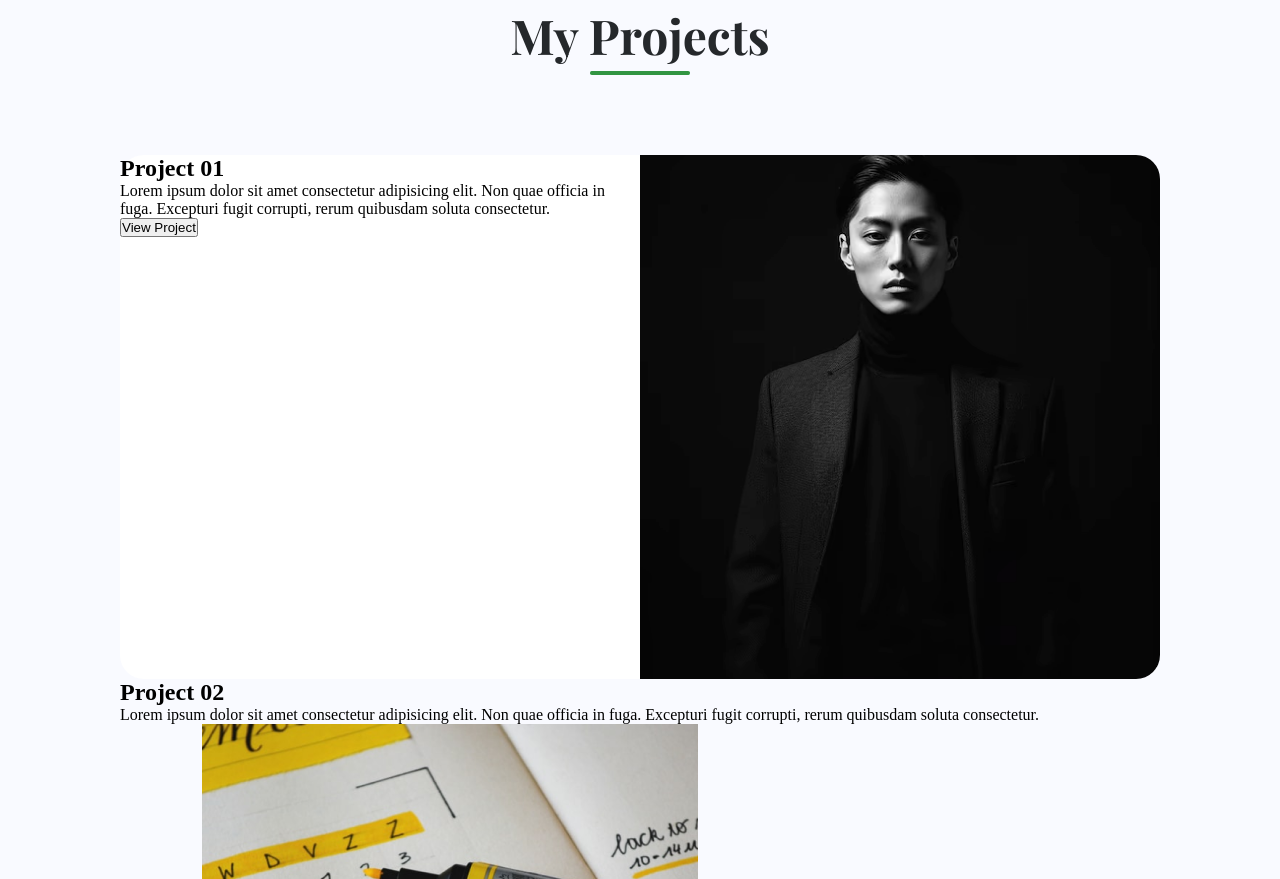
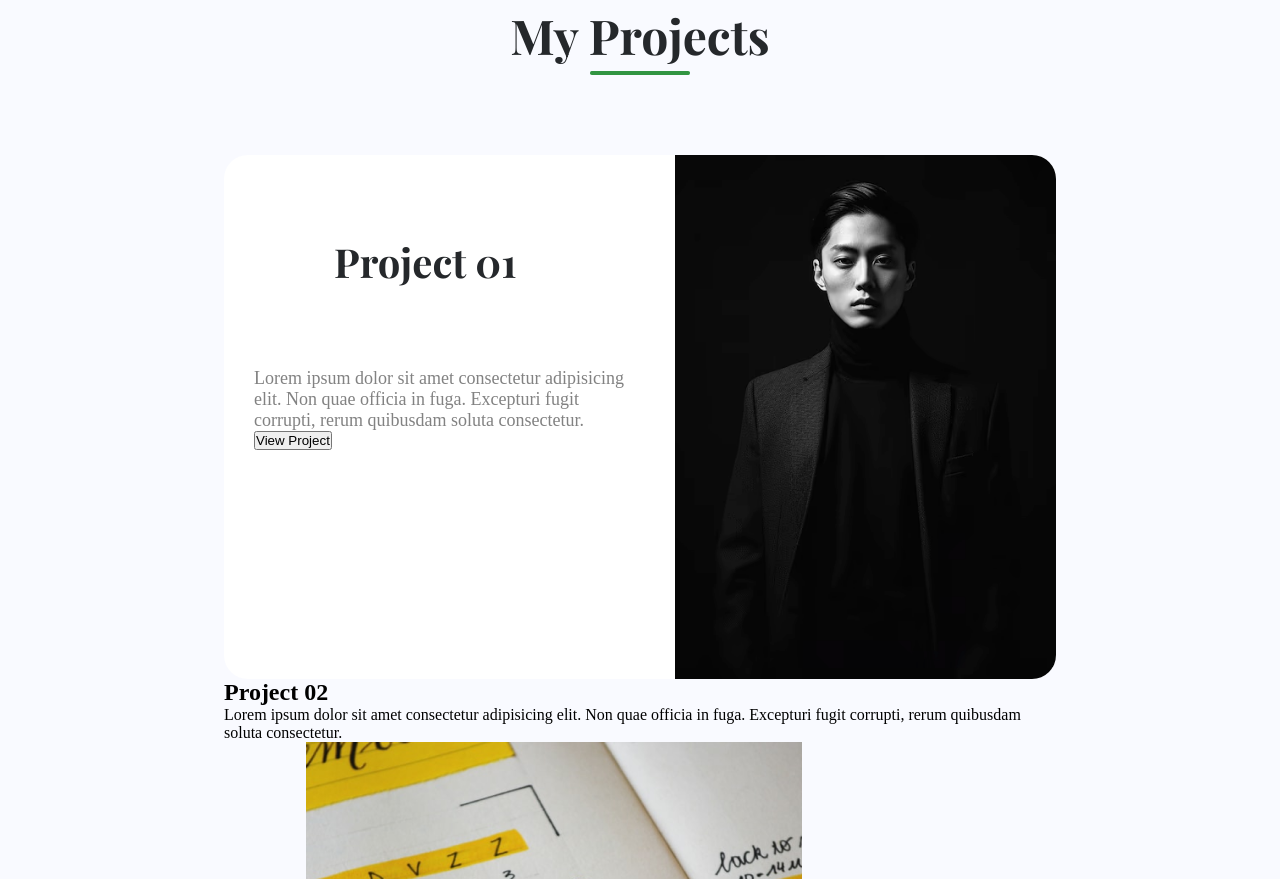
Before and after one commit to OJhonnys/portfolio_2024, a plain HTML site: page index.html in a window 1280 px wide. Shown: the part 1366-2245 px from the top of the page. Drawn offline with nearby package versions, Linux system fonts and the light colour scheme; a web font is replaced by a local one.

Commit message:
adjusting the projects section on css

```diff
--- a/style.css
+++ b/style.css
@@ -112,6 +112,8 @@ a:link {
 
 .container__skills {
     padding-top: 283px;
+    padding-left: 168px;
+    padding-right: 168px;
 }
 
 .container__skills h1 {
@@ -137,8 +139,11 @@ a:link {
 
 /* MY PROJECTS */
 
+/* MY PROJECTS TITLE */
 .container__projects {
     padding-top: 115px;
+    padding-left: 104px;
+    padding-right: 104px;
 }
 
 .container__projects h1 {
@@ -156,6 +161,7 @@ a:link {
     padding-bottom: 80px;
 }
 
+/* MY PROJECTS CONTENT */
 
 .container__projects__pjone {
     border-radius: 24px;
@@ -173,6 +179,8 @@ a:link {
     background-color: white;
     border-top-left-radius: 24px;
     border-bottom-left-radius: 24px;
+    padding-left: 30px;
+    padding-right: 40px;
 }
 
 .project__one__img {
@@ -189,9 +197,7 @@ a:link {
     border-bottom-right-radius: 24px;
 }
 
-
-
-/*.project__one h2 {
+.project__one h2 {
     padding: 80px;
     font-family: 'playfair display', sans-serif;
     font-size: 40px;
@@ -199,13 +205,8 @@ a:link {
 }
 
 .project__one p {
+    padding-top: 24px,
     font-family: 'nunito', sans-serif;
     font-size: 18px;
     color: #828282;
 }
-
-.project__one__img {
-    display: block;
-
-
-}
```
